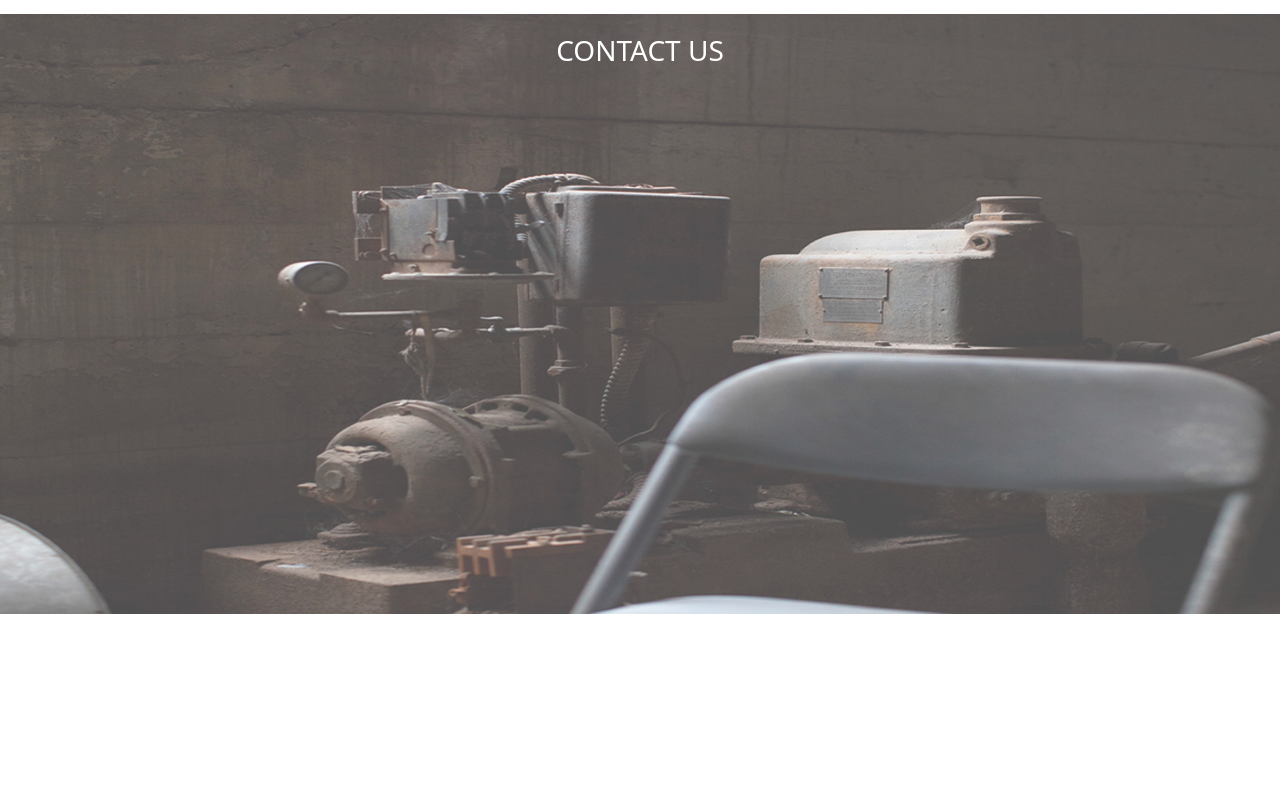
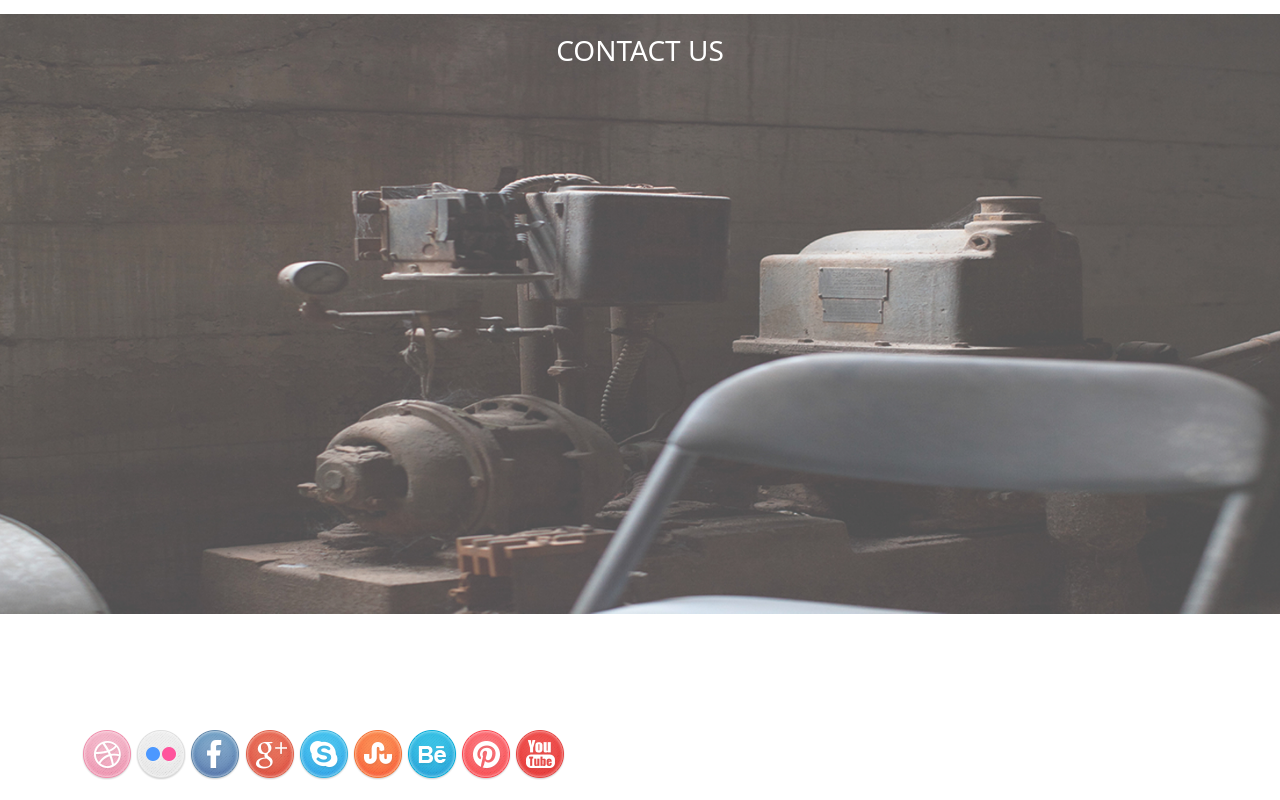
Before and after one commit to deepeters/delani-studio, a plain HTML site: page index.html in a window 1280 px wide. Shown: the part 2976-3776 px from the top of the page. Before the commit the page ends 3630 px from the top, so only its background shows below. Drawn offline with nearby package versions, Linux system fonts and the light colour scheme.

Commit message:
This commit adds Social Media icons at the bottom of the page

```diff
--- a/index.html
+++ b/index.html
@@ -122,9 +122,19 @@
     <div class = "container-fluid bgImg3">
         <h3>CONTACT US</h3>
         <br><br>
+
     </div>
-    <div>
-
+    <br><br><br><br>
+    <div class = "container">
+        <img src="/images/assets/social_icons/dribble.png"/>
+        <img src="/images/assets/social_icons/flickr.png"/>
+        <img src="/images/assets/social_icons/facebook.png"/>
+        <img src="/images/assets/social_icons/g_plus.png"/>
+        <img src="/images/assets/social_icons/skype.png"/>
+        <img src="/images/assets/social_icons/stumble_upon.png"/>
+        <img src="/images/assets/social_icons/behance.png"/>
+        <img src="/images/assets/social_icons/pinterest.png"/>
+        <img src="/images/assets/social_icons/you_tube.png"/>
     </div>
     <script
         src="https://cdn.jsdelivr.net/npm/@popperjs/core@2.6.0/dist/umd/popper.min.js"
```
